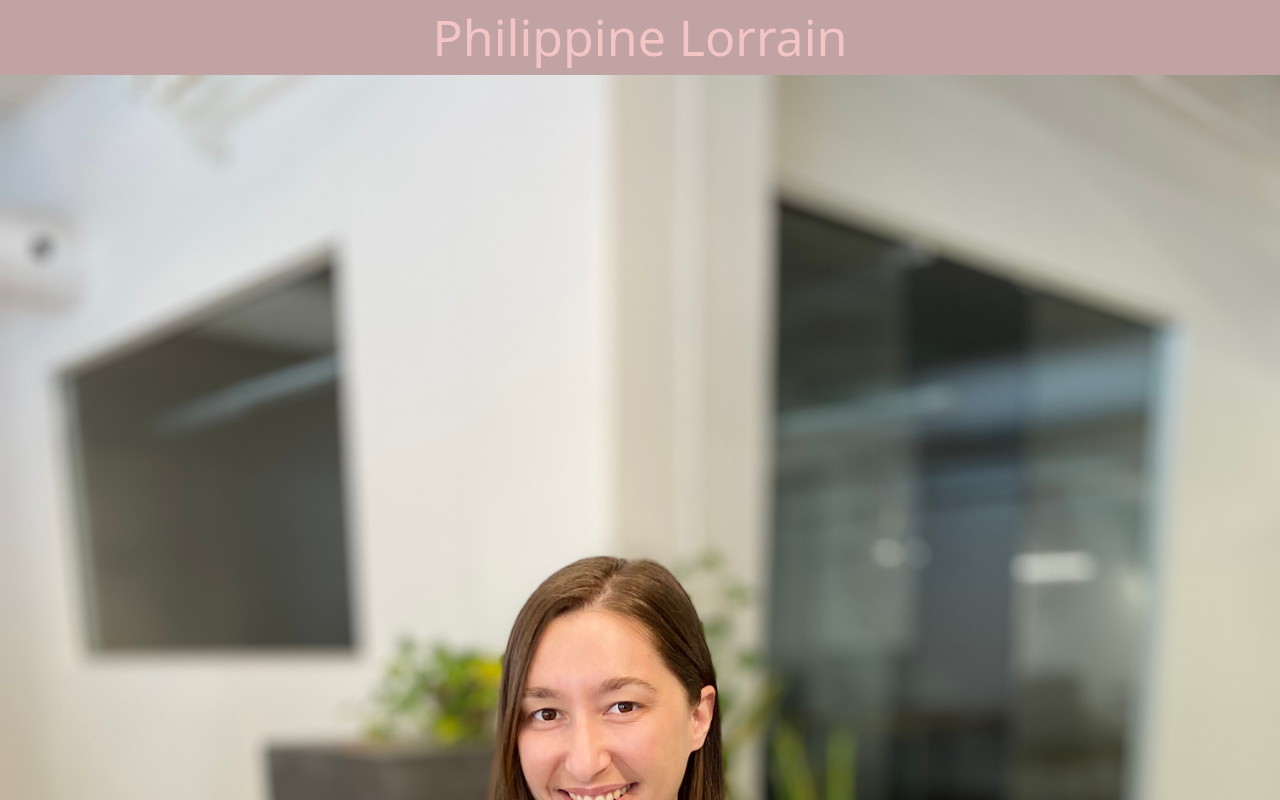
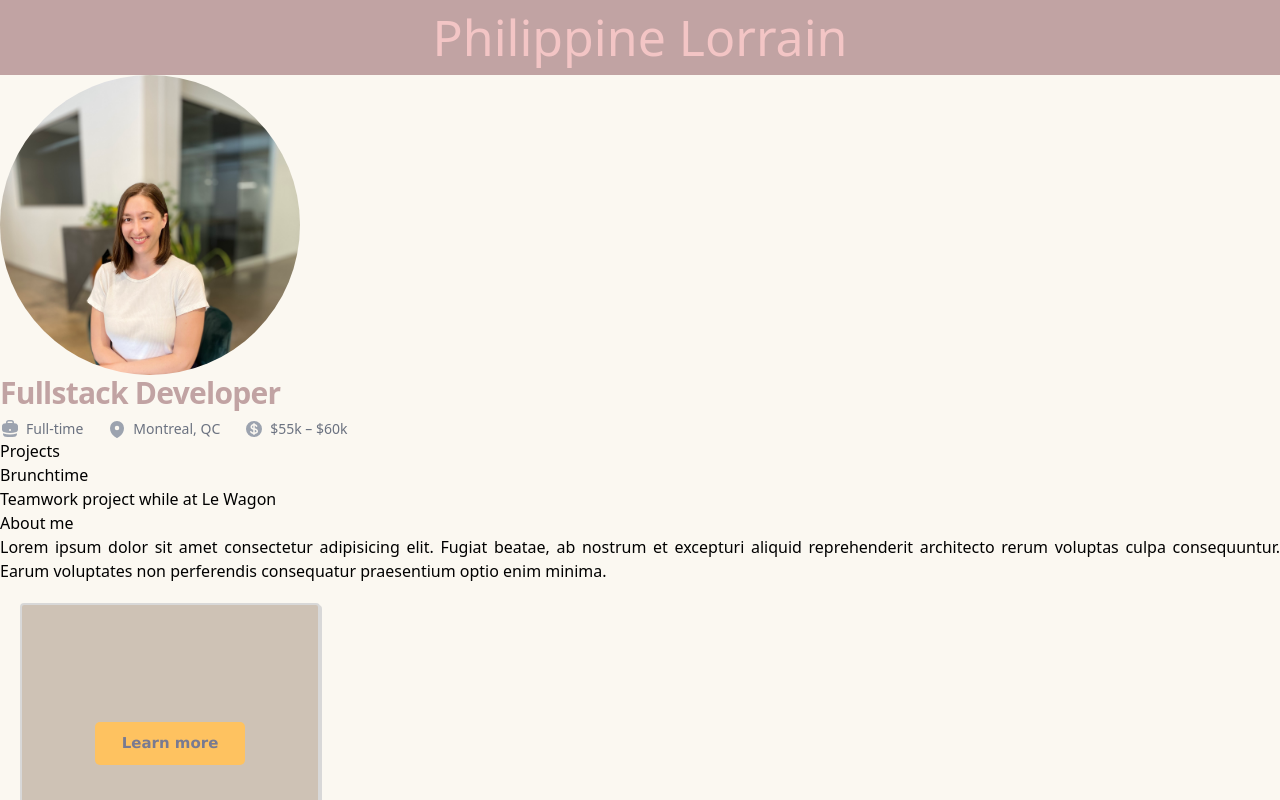
Before and after one commit to Plorrain/my-own-personnal-app, a React (Create React App) app: page / in a window 1280 px wide. Shown: the top 800 px of the page. Built offline with nearby package versions, Linux system fonts and the light colour scheme.

Commit message:
css: made img circle

```diff
--- a/src/App.js
+++ b/src/App.js
@@ -13,9 +13,7 @@ return (
         </div>
       </div>
       <div className='container'>
-
         <img src={profilePicture} alt='Philippine Lorrain' />
-
         <PageHeader />
           <h1>Projects</h1>
         {/* brunchtime in a card component maybe? */}
--- a/src/index.css
+++ b/src/index.css
@@ -6,6 +6,8 @@ body {
   background-color: #FBF8F1;
 }
 
+/* containers */
+
 .container {
   display: flex;
   flex-direction: column;
@@ -13,10 +15,11 @@ body {
 }
 
 .container-full {
-  /* not working for header and footer (still a margin not to size) */
   max-width: 100%;
   box-sizing: border-box;
 }
+
+/* banner/top of page */
 
 .name-banner {
   background-color: #C1A3A3;
@@ -25,6 +28,18 @@ body {
   text-align: center;
 }
 
+/* image */
+
+img {
+  width: 300px;
+  height: 300px;
+  border-radius: 50%;
+  object-fit: cover;
+  object-position: center 5%;
+}
+
+/* footer */
+
 footer {
   background-color: #C1A3A3;
   color: #F3C5C5;
```
